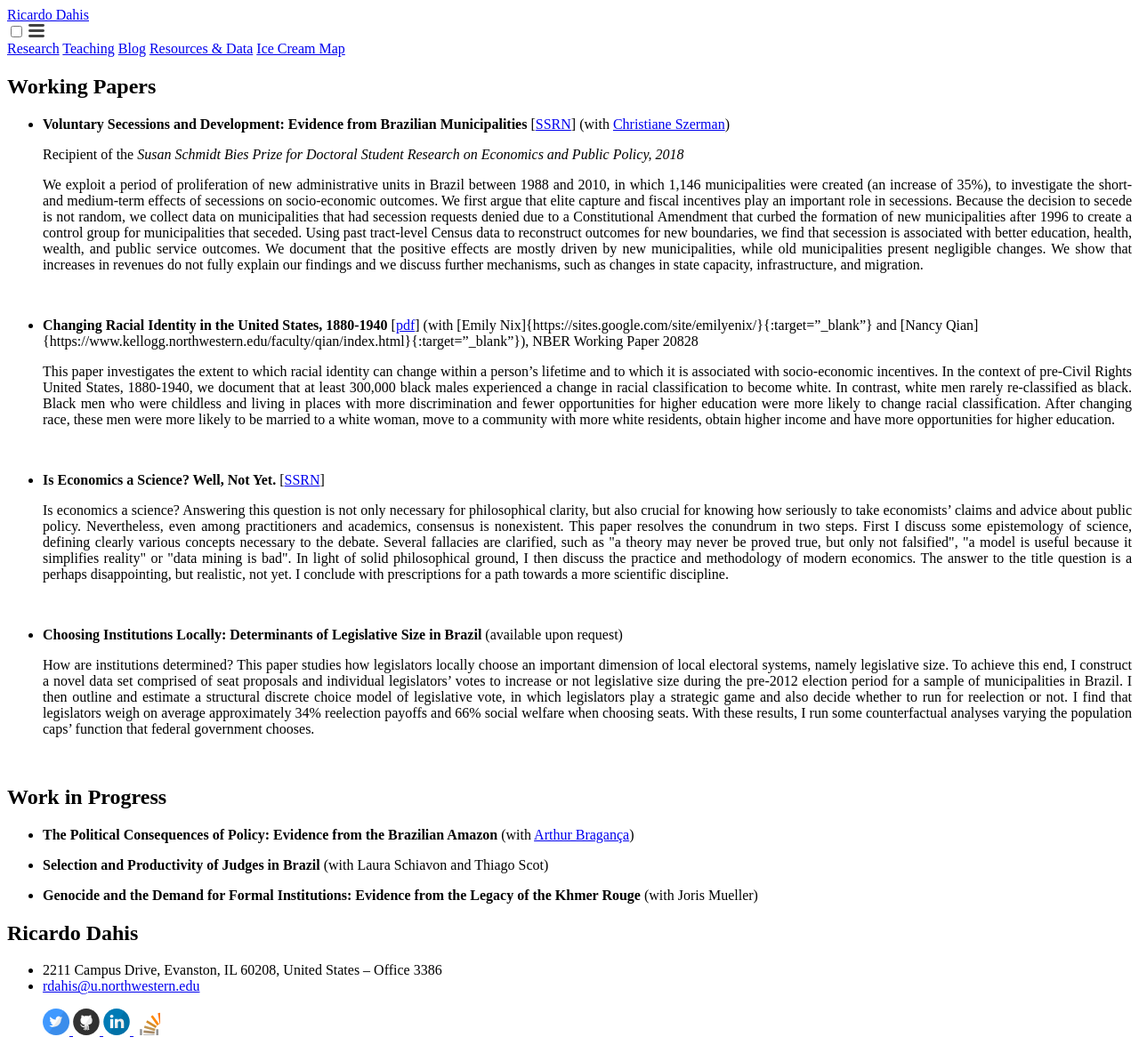
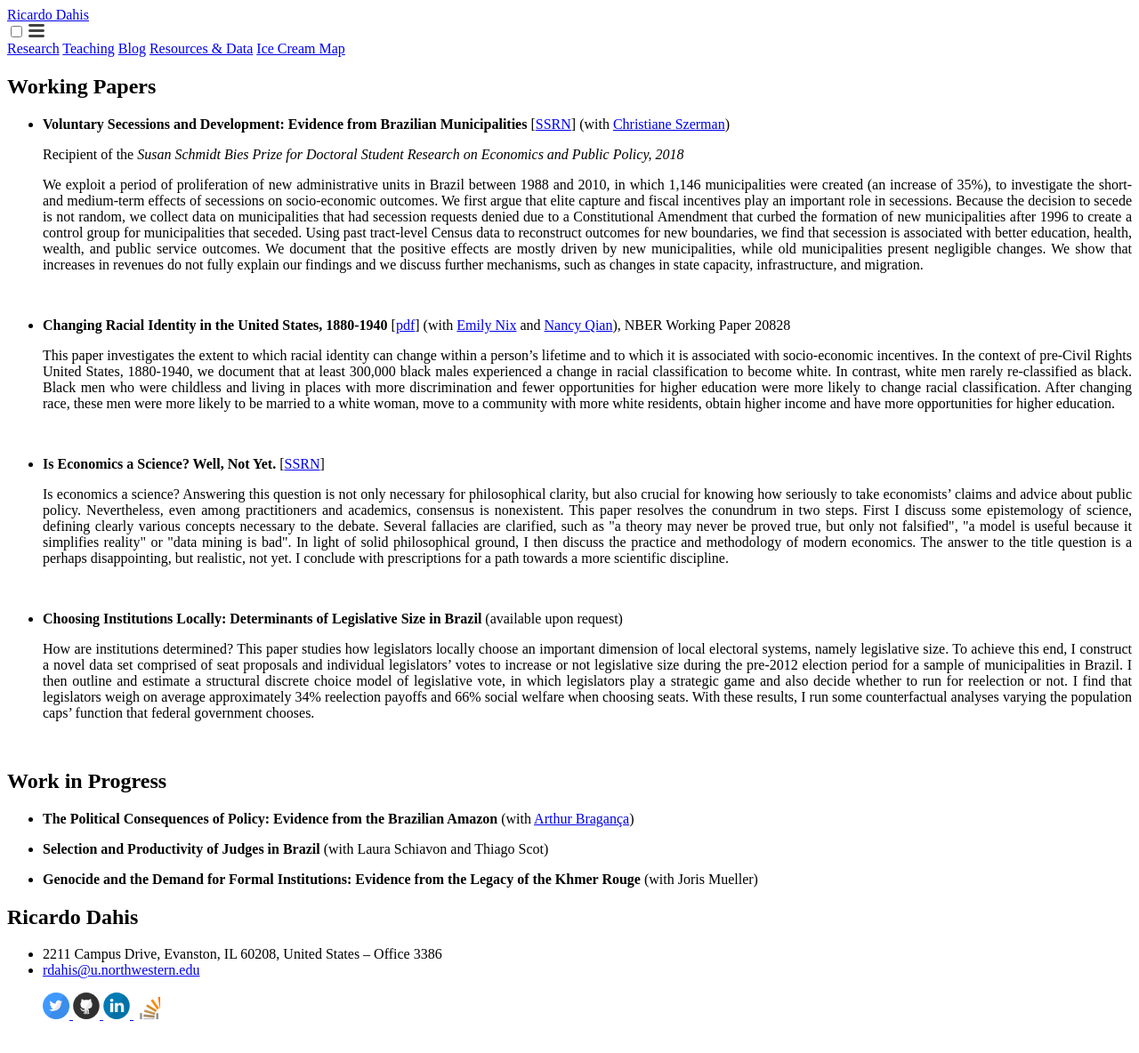
Before and after one commit to rdahis/rdahis.github.io, a Jekyll site: the page built from 1-research.md, in a window 1280 px wide. Shown: the whole page at 89% size. Built offline with Jekyll 4.4.1, drawn with Linux system fonts in a browser that asks for light colours; a script that is not in the unit is left out; some of the changed lines change nothing that is shown.

Commit message:
Fixes issue.

```diff
--- a/1-research.md
+++ b/1-research.md
@@ -13,7 +13,7 @@
    <p style="text-align: justify;"> We exploit a period of proliferation of new administrative units in Brazil between 1988 and 2010, in which 1,146 municipalities were created (an increase of 35%), to investigate the short- and medium-term effects of secessions on socio-economic outcomes. We first argue that elite capture and fiscal incentives play an important role in secessions. Because the decision to secede is not random, we collect data on municipalities that had secession requests denied due to a Constitutional Amendment that curbed the formation of new municipalities after 1996 to create a control group for municipalities that seceded. Using past tract-level Census data to reconstruct outcomes for new boundaries, we find that secession is associated with better education, health, wealth, and public service outcomes. We document that the positive effects are mostly driven by new municipalities, while old municipalities present negligible changes. We show that increases in revenues do not fully explain our findings and we discuss further mechanisms, such as changes in state capacity, infrastructure, and migration. </p>
 
 <br>
-- **Changing Racial Identity in the United States, 1880-1940** [[pdf](http://www.nber.org/papers/w20828){:target="_blank"}] (with [Emily Nix]{https://sites.google.com/site/emilyenix/}{:target="_blank"} and [Nancy Qian]{https://www.kellogg.northwestern.edu/faculty/qian/index.html}{:target="_blank"}), NBER Working Paper 20828
+- **Changing Racial Identity in the United States, 1880-1940** [[pdf](http://www.nber.org/papers/w20828){:target="_blank"}] (with [Emily Nix](https://sites.google.com/site/emilyenix/){:target="_blank"} and [Nancy Qian](https://www.kellogg.northwestern.edu/faculty/qian/){:target="_blank"}), NBER Working Paper 20828
 
    <p style="text-align: justify;"> This paper investigates the extent to which racial identity can change within a person’s lifetime and to which it is associated with socio-economic incentives. In the context of pre-Civil Rights United States, 1880-1940, we document that at least 300,000 black males experienced a change in racial classification to become white. In contrast, white men rarely re-classified as black. Black men who were childless and living in places with more discrimination and fewer opportunities for higher education were more likely to change racial classification. After changing race, these men were more likely to be married to a white woman, move to a community with more white residents, obtain higher income and have more opportunities for higher education. </p>
 
```
